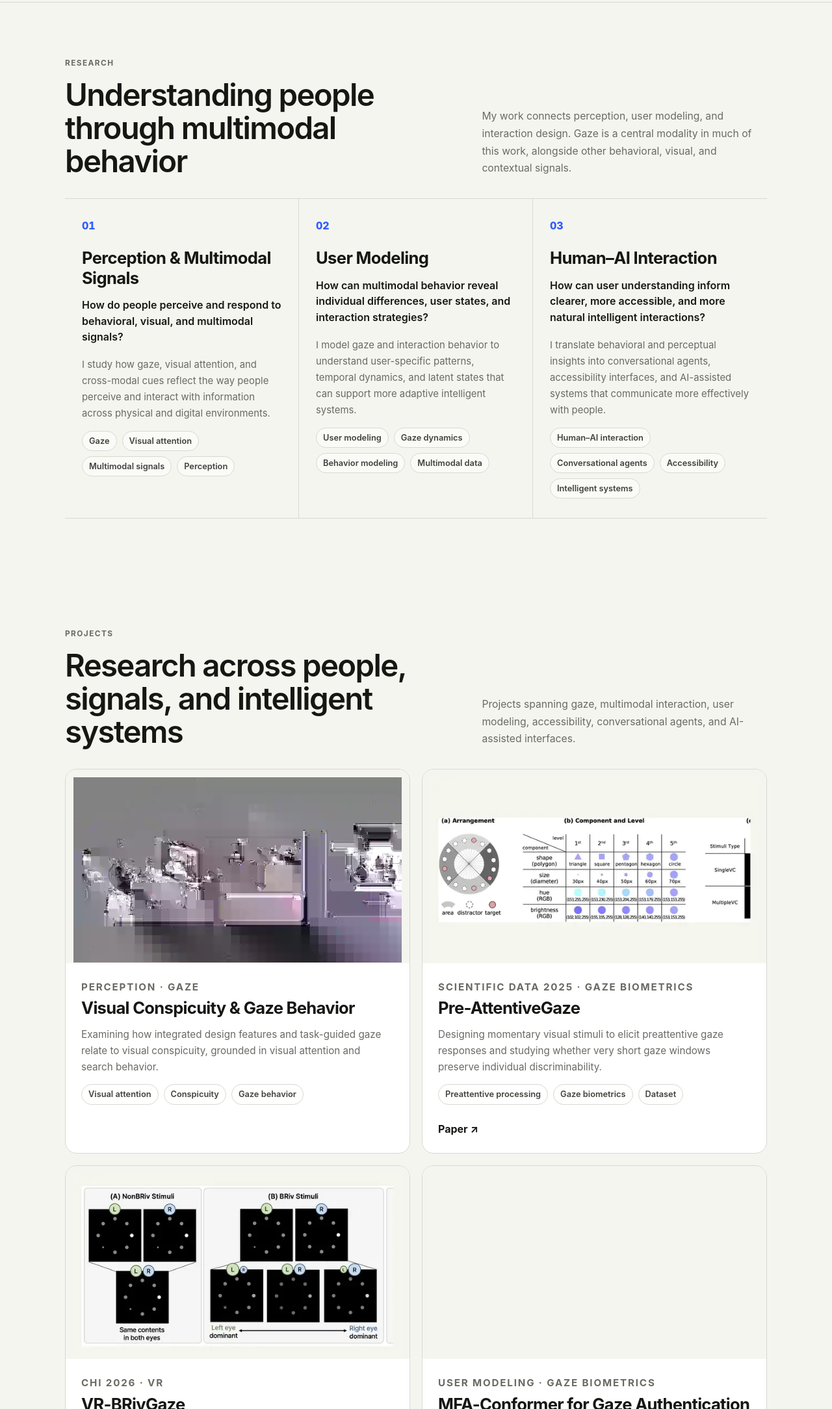
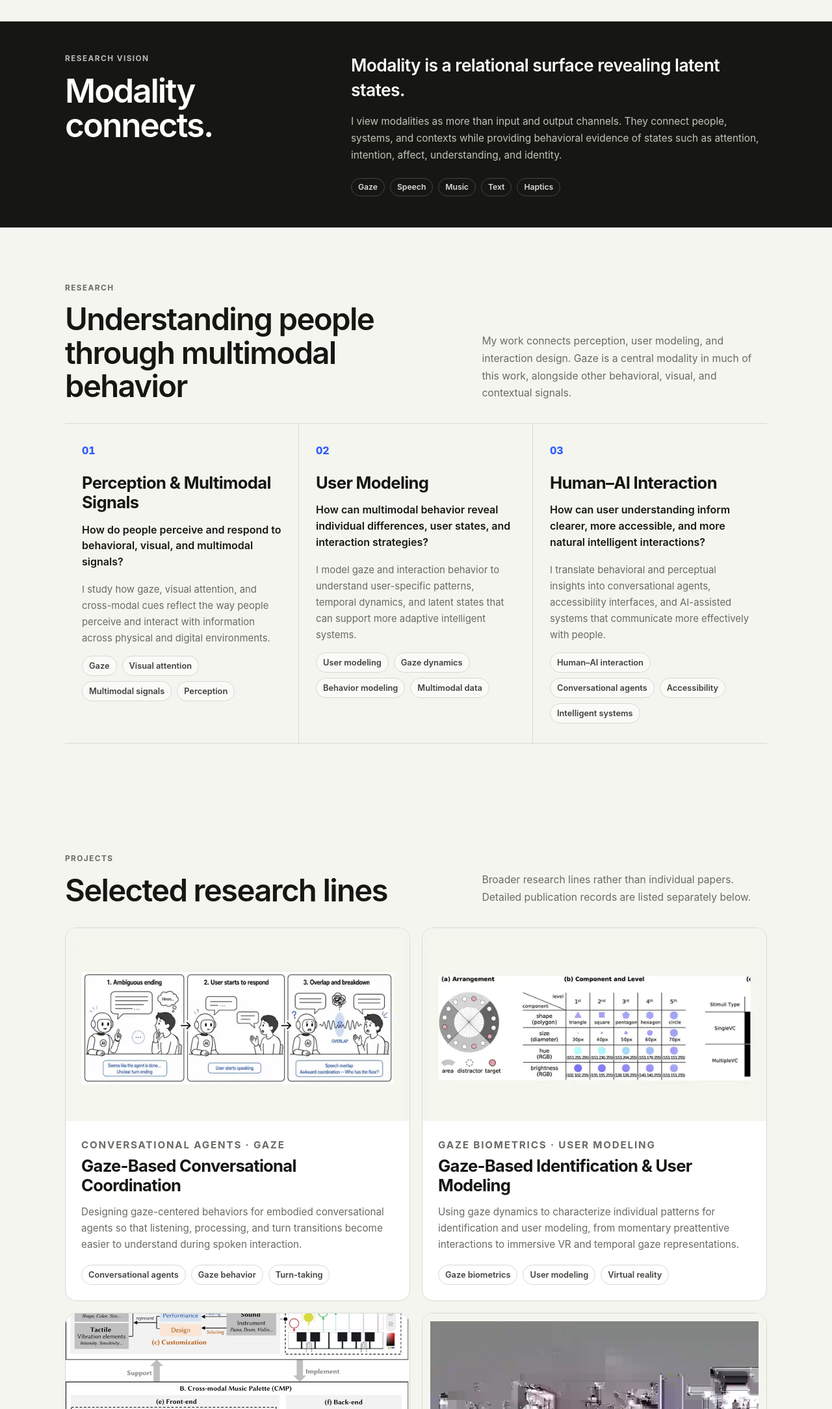
Before and after one commit to dynamic98/dynamic98.github.io, an Astro site: page / in a window 1280 px wide. Shown: the part 632-2800 px from the top of the page at 65% size. Built offline with nearby package versions, Linux system fonts and the light colour scheme; Astro itself is replaced by a stand-in of ours.

Commit message:
Add research vision and consolidate project lines

```diff
--- a/src/content/projects/biassist.md
+++ /dev/null
@@ -1,13 +0,0 @@
----
-order: 7
-eyebrow: "CHI 2025 · Human–AI interaction"
-title: "BIASsist"
-description: "Exploring AI support for news readers through bias identification, explanation, and neutralization."
-tags:
-  - "Human–AI interaction"
-  - "News"
-  - "AI assistance"
-art: "analysis"
-href: "https://scholar.gist.ac.kr/handle/local/31490"
-linkLabel: "Paper ↗"
----
--- a/src/content/projects/cross-modal-music.md
+++ b/src/content/projects/cross-modal-music.md
@@ -1,14 +1,12 @@
 ---
-order: 6
-eyebrow: "CHI 2024 · Accessibility"
-title: "Cross-modal music concepts for DHH people"
-description: "Supporting music appreciation by letting Deaf and hard-of-hearing people explore and customize relationships between music, visuals, and vibration."
+order: 3
+eyebrow: "Accessibility · Multimodal interaction"
+title: "Accessible Multimodal Interaction"
+description: "Exploring cross-modal representations that help Deaf and hard-of-hearing people experience and customize relationships among music, visuals, and vibration."
 tags:
   - "Accessibility"
   - "Music"
-  - "Multimodal"
+  - "Multimodal interaction"
 image: "/images/cmp-title.jpg"
-imageAlt: "Cross-modal music interface project"
-href: "https://doi.org/10.1145/3613904.3642665"
-linkLabel: "Paper ↗"
+imageAlt: "Cross-modal music interface for Deaf and hard-of-hearing people"
 ---
--- a/src/content/projects/gaze-conformer.md
+++ /dev/null
@@ -1,12 +0,0 @@
----
-order: 4
-eyebrow: "User modeling · Gaze biometrics"
-title: "MFA-Conformer for Gaze Authentication"
-description: "Combining convolution and self-attention to capture local oculomotor patterns and longer-range, cognition-shaped gaze dynamics for gaze-based authentication."
-tags:
-  - "Conformer"
-  - "Temporal modeling"
-  - "Gaze authentication"
-image: "/images/projects/mfa-conformer.webp"
-imageAlt: "MFA-Conformer architecture for gaze-based authentication"
----
--- a/src/content/projects/gaze-conversational-coordination.md
+++ b/src/content/projects/gaze-conversational-coordination.md
@@ -1,8 +1,8 @@
 ---
-order: 5
+order: 1
 eyebrow: "Conversational agents · Gaze"
-title: "Gaze-Based Coordination in Embodied Conversational Agents"
-description: "Designing gaze-centered agent behaviors that communicate conversational coordination states and turn transitions as part of the embodied interaction itself."
+title: "Gaze-Based Conversational Coordination"
+description: "Designing gaze-centered behaviors for embodied conversational agents so that listening, processing, and turn transitions become easier to understand during spoken interaction."
 tags:
   - "Conversational agents"
   - "Gaze behavior"
--- /dev/null
+++ b/src/content/projects/gaze-identification-user-modeling.md
@@ -0,0 +1,12 @@
+---
+order: 2
+eyebrow: "Gaze biometrics · User modeling"
+title: "Gaze-Based Identification & User Modeling"
+description: "Using gaze dynamics to characterize individual patterns for identification and user modeling, from momentary preattentive interactions to immersive VR and temporal gaze representations."
+tags:
+  - "Gaze biometrics"
+  - "User modeling"
+  - "Virtual reality"
+image: "/images/projects/preattentive-gaze.webp"
+imageAlt: "Pre-AttentiveGaze visual stimuli used for momentary gaze-based identification"
+---
--- a/src/content/projects/gaze-identification-vr.md
+++ /dev/null
@@ -1,14 +0,0 @@
----
-order: 3
-eyebrow: "CHI 2026 · VR"
-title: "VR-BRivGaze"
-description: "Leveraging preattentive processing and binocular rivalry to design VR-native visual stimuli for gaze-based identification and login interaction."
-tags:
-  - "Virtual reality"
-  - "Binocular rivalry"
-  - "Gaze biometrics"
-image: "/images/projects/vr-brivgaze.webp"
-imageAlt: "VR-BRivGaze visual stimuli and immersive gaze interaction"
-href: "https://dl.acm.org/doi/full/10.1145/3772318.3791641"
-linkLabel: "Paper ↗"
----
--- a/src/content/projects/human-like-game-agent.md
+++ b/src/content/projects/human-like-game-agent.md
@@ -1,12 +1,12 @@
 ---
-order: 8
-eyebrow: "Intelligent agents · Earlier work"
-title: "Human-like game agent generation"
-description: "Investigating learning-based game agents that reproduce human play patterns instead of optimizing only for task performance."
+order: 5
+eyebrow: "Intelligent agents · Behavior modeling"
+title: "Human-like Game Agents"
+description: "Investigating learning-based game agents that reproduce human play styles and behavioral patterns rather than optimizing only for task performance."
 tags:
   - "Reinforcement learning"
   - "Game agents"
   - "Behavior modeling"
 image: "/images/game-title.png"
-imageAlt: "Human-like game agent project"
+imageAlt: "Human-like game agent research"
 ---
--- a/src/content/projects/pre-attentive-gaze.md
+++ /dev/null
@@ -1,14 +0,0 @@
----
-order: 2
-eyebrow: "Scientific Data 2025 · Gaze biometrics"
-title: "Pre-AttentiveGaze"
-description: "Designing momentary visual stimuli to elicit preattentive gaze responses and studying whether very short gaze windows preserve individual discriminability."
-tags:
-  - "Preattentive processing"
-  - "Gaze biometrics"
-  - "Dataset"
-image: "/images/projects/preattentive-gaze.webp"
-imageAlt: "Pre-AttentiveGaze stimulus arrangement and visual components"
-href: "https://doi.org/10.1038/s41597-025-04538-3"
-linkLabel: "Paper ↗"
----
--- a/src/content/projects/visual-conspicuity.md
+++ b/src/content/projects/visual-conspicuity.md
@@ -1,12 +1,12 @@
 ---
-order: 1
-eyebrow: "Perception · Gaze"
-title: "Visual Conspicuity & Gaze Behavior"
-description: "Examining how integrated design features and task-guided gaze relate to visual conspicuity, grounded in visual attention and search behavior."
+order: 4
+eyebrow: "Visual perception · Wayfinding"
+title: "Visual Conspicuity & Wayfinding"
+description: "Studying how visual design, environmental context, and gaze behavior shape the conspicuity and usability of wayfinding signs."
 tags:
-  - "Visual attention"
-  - "Conspicuity"
-  - "Gaze behavior"
+  - "Visual perception"
+  - "Wayfinding"
+  - "Gaze tracking"
 image: "/images/projects/visual-conspicuity.webp"
 imageAlt: "Conceptual diagram linking visual design, gaze response, and conspicuity modeling"
 ---
--- a/src/pages/index.astro
+++ b/src/pages/index.astro
@@ -35,7 +35,25 @@ const publications = (await getCollection('publications')).sort(
     </div>
   </section>
 
-  <hr class="rule" />
+  <section class="vision-section" aria-labelledby="vision-title">
+    <div class="shell vision-grid">
+      <div>
+        <p class="eyebrow">Research Vision</p>
+        <h2 class="vision-title" id="vision-title">Modality connects.</h2>
+      </div>
+      <div>
+        <p class="vision-statement">Modality is a relational surface revealing latent states.</p>
+        <p class="vision-copy">I view modalities as more than input and output channels. They connect people, systems, and contexts while providing behavioral evidence of states such as attention, intention, affect, understanding, and identity.</p>
+        <div class="vision-modalities" aria-label="Modalities">
+          <span>Gaze</span>
+          <span>Speech</span>
+          <span>Music</span>
+          <span>Text</span>
+          <span>Haptics</span>
+        </div>
+      </div>
+    </div>
+  </section>
 
   <section class="section anchor-section" id="research">
     <div class="shell">
@@ -68,9 +86,9 @@ const publications = (await getCollection('publications')).sort(
       <div class="section-head-simple section-head-with-copy">
         <div>
           <p class="eyebrow">Projects</p>
-          <h2 class="section-title">Research across people, signals, and intelligent systems</h2>
+          <h2 class="section-title">Selected research lines</h2>
         </div>
-        <p class="section-copy">Projects spanning gaze, multimodal interaction, user modeling, accessibility, conversational agents, and AI-assisted interfaces.</p>
+        <p class="section-copy">Broader research lines rather than individual papers. Detailed publication records are listed separately below.</p>
       </div>
 
       <div class="project-grid unified-project-grid">
@@ -90,11 +108,6 @@ const publications = (await getCollection('publications')).sort(
               <div class="keyword-list compact-keywords">
                 {project.data.tags.map((tag) => <span class="pill">{tag}</span>)}
               </div>
-              {project.data.href && (
-                <a class="card-link" href={project.data.href} target="_blank" rel="noreferrer">
-                  {project.data.linkLabel ?? 'View ↗'}
-                </a>
-              )}
             </div>
           </article>
         ))}
--- a/src/styles/global.css
+++ b/src/styles/global.css
@@ -1175,3 +1175,126 @@ a:focus-visible, button:focus-visible { outline: 3px solid var(--accent); outlin
     padding: 8px;
   }
 }
+
+
+/* Research vision and project-line polish */
+.hero-portrait {
+  justify-self: center;
+  width: 100%;
+}
+
+.hero-portrait img {
+  object-position: 50% 50%;
+}
+
+.vision-section {
+  padding: 48px 0;
+  background: var(--ink);
+  color: white;
+}
+
+.vision-grid {
+  display: grid;
+  grid-template-columns: minmax(220px, .75fr) minmax(0, 1.25fr);
+  gap: 56px;
+  align-items: start;
+}
+
+.vision-section .eyebrow {
+  color: #b9bbb4;
+}
+
+.vision-title {
+  margin: 0;
+  font-size: clamp(2rem, 4vw, 3.3rem);
+  line-height: 1.04;
+  letter-spacing: -0.04em;
+  font-weight: 640;
+}
+
+.vision-statement {
+  margin: 0 0 16px;
+  max-width: 720px;
+  font-size: clamp(1.2rem, 2.1vw, 1.65rem);
+  line-height: 1.45;
+  letter-spacing: -0.02em;
+  font-weight: 580;
+}
+
+.vision-copy {
+  margin: 0;
+  max-width: 720px;
+  color: #c1c4bb;
+  font-size: .96rem;
+  line-height: 1.7;
+}
+
+.vision-modalities {
+  display: flex;
+  flex-wrap: wrap;
+  gap: 8px;
+  margin-top: 22px;
+}
+
+.vision-modalities span {
+  display: inline-flex;
+  align-items: center;
+  min-height: 28px;
+  padding: 3px 10px;
+  border: 1px solid #41443d;
+  border-radius: 999px;
+  color: #d9dbd5;
+  font-size: .76rem;
+  font-weight: 620;
+}
+
+.unified-project-grid .project-card {
+  display: flex;
+  flex-direction: column;
+}
+
+.unified-project-grid .project-copy {
+  display: flex;
+  flex-direction: column;
+  flex: 1;
+}
+
+.unified-project-grid .keyword-list {
+  margin-top: auto;
+  padding-top: 18px;
+}
+
+@media (max-width: 900px) {
+  .hero-portrait {
+    margin-inline: auto;
+  }
+
+  .vision-grid {
+    grid-template-columns: 1fr;
+    gap: 24px;
+  }
+}
+
+@media (max-width: 680px) {
+  .vision-section {
+    padding: 38px 0;
+  }
+
+  .vision-grid {
+    gap: 18px;
+  }
+
+  .vision-title {
+    font-size: 2rem;
+  }
+
+  .vision-statement {
+    font-size: 1.12rem;
+    line-height: 1.5;
+  }
+
+  .vision-copy {
+    font-size: .9rem;
+    line-height: 1.62;
+  }
+}
```
